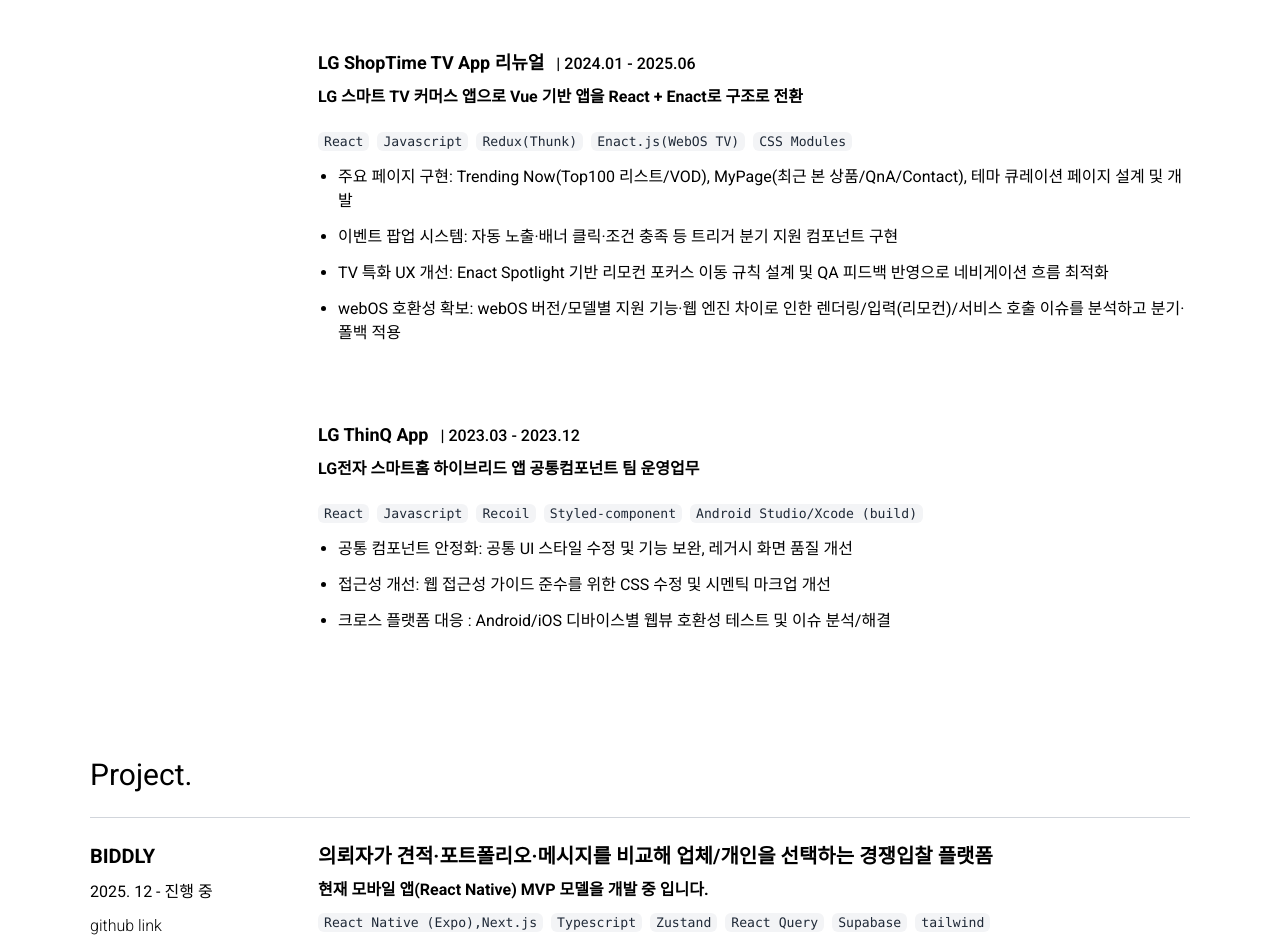
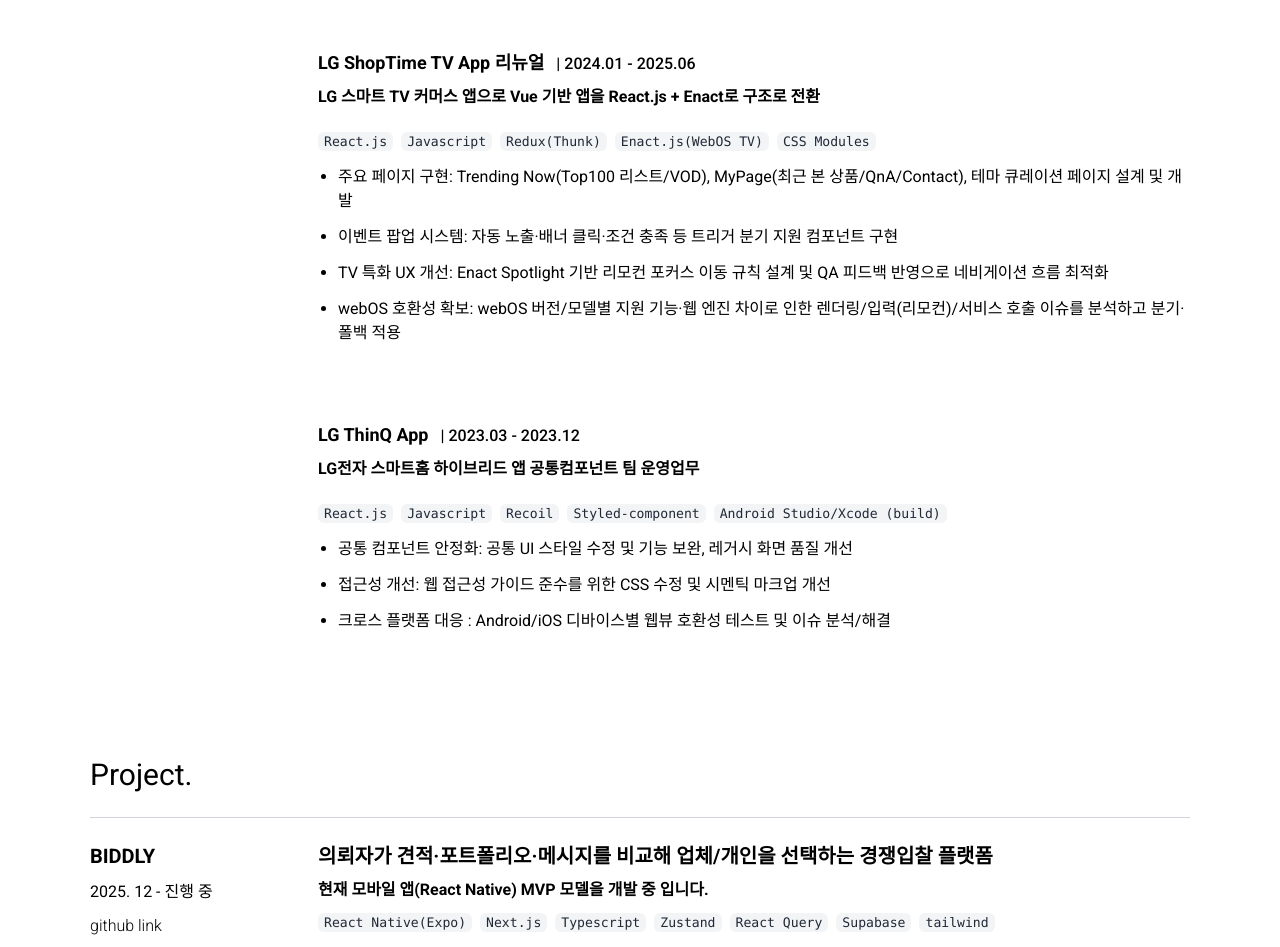
Before and after one commit to twldnjs/twldnjs.github.io, a Next.js app: page / in a window 1280 px wide. Shown: the part 1220-2167 px from the top of the page. Built offline with nearby package versions, Linux system fonts and the light colour scheme.

Commit message:
skill 수정

```diff
--- a/src/data/portfolio-data.ts
+++ b/src/data/portfolio-data.ts
@@ -22,7 +22,7 @@
           period: '2025.06 - 2025.11',
           summary: 'LG 스마트 TV 전용 커머스 앱 운영 및 기능 개발',
           skills: [
-            'React',
+            'React.js',
             'Javascript',
             'Redux(Thunk)',
             'Enact.js(WebOS TV)',
@@ -45,7 +45,7 @@
           summary:
             '텀블러 세척 관리 앱을 Flutter 앱 내 WebView 프론트 영역 운영',
           skills: [
-            'React',
+            'React.js',
             'Javascript',
             'Recoil',
             'Styled-component',
@@ -63,9 +63,9 @@
           title: 'LG ShopTime TV App 리뉴얼',
           period: '2024.01 - 2025.06',
           summary:
-            'LG 스마트 TV 커머스 앱으로 Vue 기반 앱을 React + Enact로 구조로 전환',
+            'LG 스마트 TV 커머스 앱으로 Vue 기반 앱을 React.js + Enact로 구조로 전환',
           skills: [
-            'React',
+            'React.js',
             'Javascript',
             'Redux(Thunk)',
             'Enact.js(WebOS TV)',
@@ -87,7 +87,7 @@
           period: '2023.03 - 2023.12',
           summary: 'LG전자 스마트홈 하이브리드 앱 공통컴포넌트 팀 운영업무',
           skills: [
-            'React',
+            'React.js',
             'Javascript',
             'Recoil',
             'Styled-component',
@@ -115,7 +115,8 @@
         '의뢰자가 견적·포트폴리오·메시지를 비교해 업체/개인을 선택하는 경쟁입찰 플랫폼',
       description: '현재 모바일 앱(React Native) MVP 모델을 개발 중 입니다.',
       skills: [
-        'React Native (Expo),Next.js',
+        'React Native(Expo)',
+        'Next.js',
         'Typescript',
         'Zustand',
         'React Query',
```
